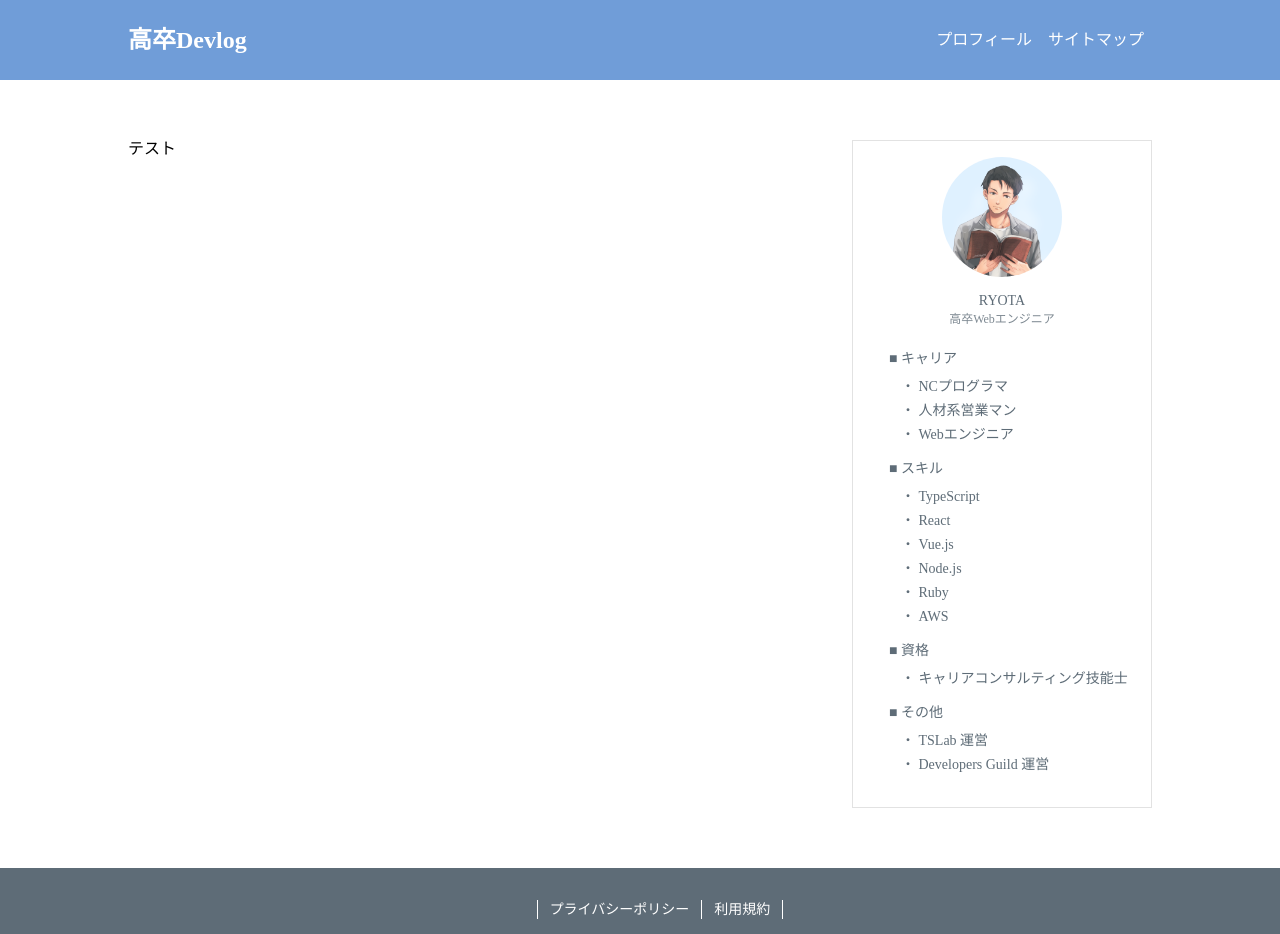
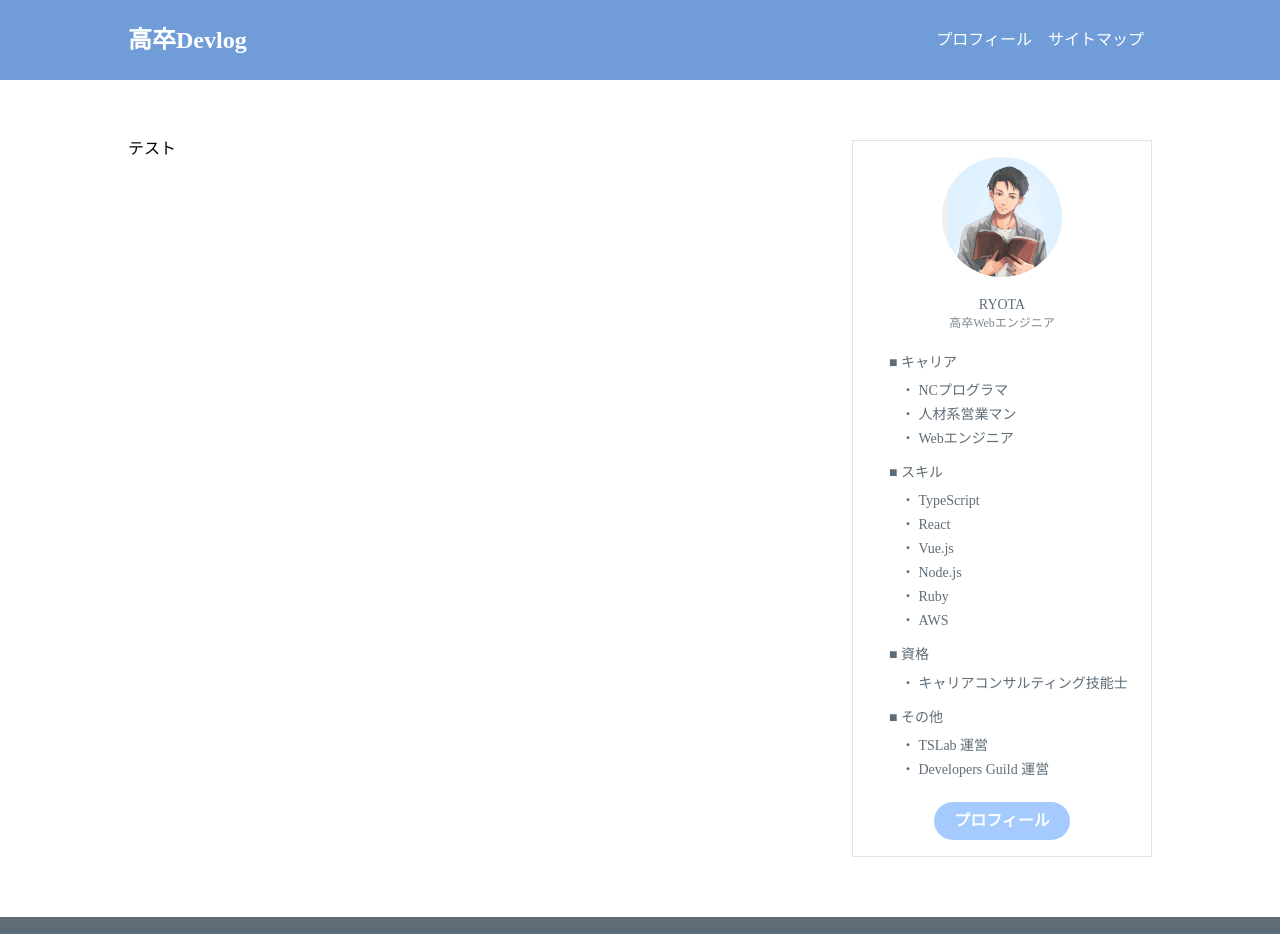
Before and after one commit to RYOTA-F/kosotu-devlog, a Next.js app: page / in a window 1280 px wide. Shown: the top 934 px of the page. Built offline with nearby package versions, Linux system fonts and the light colour scheme.

Commit message:
:sparkles: Profile Component

```diff
--- a/src/components/atoms/Button/index.styles.tsx
+++ b/src/components/atoms/Button/index.styles.tsx
@@ -1,7 +1,20 @@
 import styled from '@emotion/styled'
+/* Const */
+import { COLOR } from '@/src/const'
+/* Types */
+import { CollorPattern } from '@/types/index'
 
-export const ButtonWrapper = styled.button`
-  background-color: transparent;
+export const ButtonWrapper = styled.button<{
+  borderRadius: number
+  padding: number
+  color: CollorPattern
+}>`
+  padding: ${({ padding }) => (padding ? `${padding}px` : '10px 20px')};
+  color: ${COLOR.GRAY_SCALE.WHITE};
+  background-color: ${COLOR.BLUE_GROUP.SUB};
   border: none;
+  border-radius: ${({ borderRadius }) =>
+    borderRadius ? borderRadius : 9999}px;
   cursor: pointer;
+  font-weight: bold;
 `
--- a/src/components/atoms/Button/index.tsx
+++ b/src/components/atoms/Button/index.tsx
@@ -1,19 +1,36 @@
 import { ReactNode, FC } from 'react'
-/* styles */
+/* Styles */
 import { ButtonWrapper } from './index.styles'
+/* Types */
+import { CollorPattern } from '@/types/index'
 
 export const ARIA_LABEL = {
   BUTTON: 'button',
 }
 
 export interface IButton {
+  borderRadius?: number
+  padding?: number
+  color?: CollorPattern
   children: ReactNode
   onClick: () => void
 }
 
-const Button: FC<IButton> = ({ children, onClick }) => {
+const Button: FC<IButton> = ({
+  borderRadius = 0,
+  padding = 0,
+  color = 'default',
+  children,
+  onClick,
+}) => {
   return (
-    <ButtonWrapper onClick={onClick} aria-label={ARIA_LABEL.BUTTON}>
+    <ButtonWrapper
+      onClick={onClick}
+      borderRadius={borderRadius}
+      padding={padding}
+      color={color}
+      aria-label={ARIA_LABEL.BUTTON}
+    >
       {children}
     </ButtonWrapper>
   )
--- a/src/components/presentationals/Profile/index.styles.tsx
+++ b/src/components/presentationals/Profile/index.styles.tsx
@@ -6,14 +6,16 @@ import { IMAGE } from './const'
 export const ProfileWrapper = styled.div`
   padding: ${SIZE.SPACE.X16};
   border: 1px solid ${COLOR.GRAY_SCALE.GRAY.BORDER_1};
+  text-align: center;
 `
 
-export const ImageWrapper = styled.div`
+export const ImageWrapper = styled.button`
   height: ${IMAGE.HEIGHT}px;
   width: ${IMAGE.WIDTH}px;
   border-radius: 50%;
   overflow: hidden;
-  margin: 0 auto;
+  border: none;
+  cursor: pointer;
 `
 
 export const Name = styled.span`
@@ -34,6 +36,7 @@ export const DescriptionWrapper = styled.div`
   margin-top: ${SIZE.SPACE.X24};
   color: ${COLOR.GRAY_SCALE.GRAY.TEXT_1};
   font-size: ${SIZE.FONT.X14};
+  text-align: left;
 `
 
 export const DescriptionList = styled.ul`
@@ -59,3 +62,7 @@ export const DescriptionItem = styled.li`
     content: '・ ';
   }
 `
+
+export const ButtonWrapper = styled.div`
+  margin-top: ${SIZE.SPACE.X20};
+`
--- a/src/components/presentationals/Profile/index.tsx
+++ b/src/components/presentationals/Profile/index.tsx
@@ -1,7 +1,9 @@
 import { FC } from 'react'
 import Image from 'next/image'
+/* Components */
+import Button from '@/components/atoms/Button'
 /* Const */
-import { AUTHOR } from '@/const/index'
+import { AUTHOR, PAGE } from '@/const/index'
 import { ARIA_LABEL, IMAGE, DESCRIPTION } from './const'
 /* Styles */
 import {
@@ -14,12 +16,16 @@ import {
   DescriptionLabel,
   DescriptionItemList,
   DescriptionItem,
+  ButtonWrapper,
 } from './index.styles'
 
 const Profile: FC = () => {
+  /** プロフィール をクリック */
+  const onClickProfile = () => (window.location.href = PAGE.PROFILE)
+
   return (
     <ProfileWrapper aria-label={ARIA_LABEL.PROFILE}>
-      <ImageWrapper>
+      <ImageWrapper onClick={onClickProfile}>
         <Image
           src={IMAGE.PATH}
           alt={IMAGE.ALT}
@@ -45,6 +51,10 @@ const Profile: FC = () => {
           </DescriptionList>
         ))}
       </DescriptionWrapper>
+
+      <ButtonWrapper>
+        <Button onClick={onClickProfile}>プロフィール</Button>
+      </ButtonWrapper>
     </ProfileWrapper>
   )
 }
--- a/src/const/color.ts
+++ b/src/const/color.ts
@@ -10,6 +10,7 @@ const GRAY_SCALE = {
 
 const BLUE_GROUP = {
   MAIN: '#709dd8',
+  SUB: '#a4cafe',
 } as const
 
 export const COLOR = {
--- /dev/null
+++ b/src/types/colorPettern.ts
@@ -0,0 +1 @@
+export type CollorPattern = 'none' | 'default'
--- /dev/null
+++ b/src/types/index.ts
@@ -0,0 +1 @@
+export * from './colorPettern'
--- a/tsconfig.json
+++ b/tsconfig.json
@@ -20,8 +20,9 @@
       "@/src/*": ["*"],
       "@/components/*": ["components/*"],
       "@/const/*": ["const/*"],
-      "@/layouts/*": ["layouts/*"],
-      "@/sections/*": ["sections/*"]
+      "@/layouts/*": ["components/layouts/*"],
+      "@/sections/*": ["components/sections/*"],
+      "@/types/*": ["types/*"]
     }
   },
   "include": ["next-env.d.ts", "**/*.ts", "**/*.tsx"],
```
